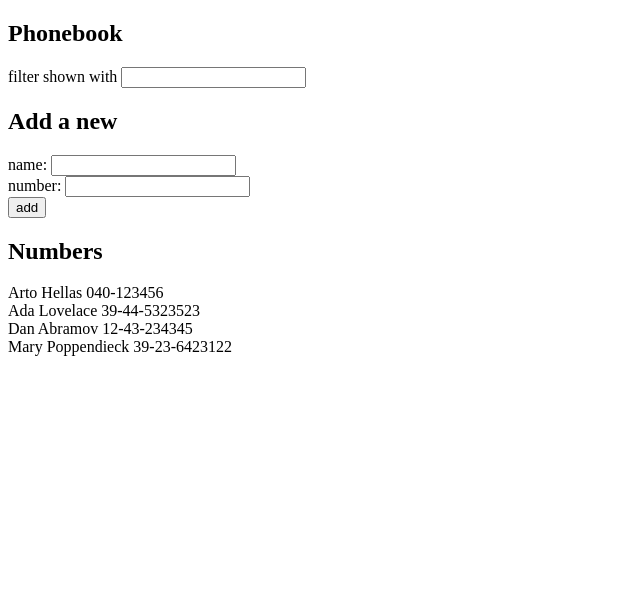
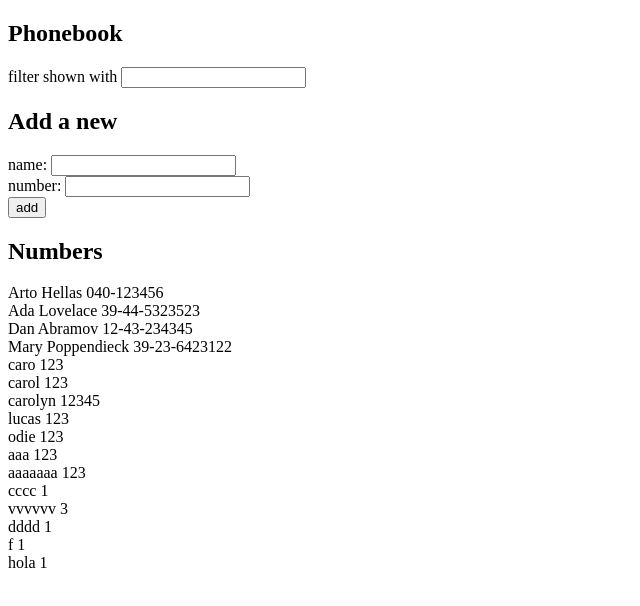
Before and after one commit to sadhu89/fullstackopen, a React (Create React App) app in the folder part2/phonebook/: page / in a window 1280 px wide. Shown: the top 606 px of the page, without its empty margins (0-640 px from the left). Built offline with nearby package versions, Linux system fonts and the light colour scheme; data requests are answered from the project's data file.

Commit message:
Save data in the db

```diff
--- a/part2/phonebook/db.json
+++ b/part2/phonebook/db.json
@@ -1,5 +1,5 @@
 {
-  "persons":[
+  "persons": [
     {
       "name": "Arto Hellas",
       "number": "040-123456",
@@ -19,6 +19,66 @@
       "name": "Mary Poppendieck",
       "number": "39-23-6423122",
       "id": 4
+    },
+    {
+      "name": "caro",
+      "number": "123",
+      "id": 5
+    },
+    {
+      "name": "carol",
+      "number": "123",
+      "id": 6
+    },
+    {
+      "name": "carolyn",
+      "number": "12345",
+      "id": 7
+    },
+    {
+      "name": "lucas",
+      "number": "123",
+      "id": 8
+    },
+    {
+      "name": "odie",
+      "number": "123",
+      "id": 9
+    },
+    {
+      "name": "aaa",
+      "number": "123",
+      "id": 10
+    },
+    {
+      "name": "aaaaaaa",
+      "number": "123",
+      "id": 11
+    },
+    {
+      "name": "cccc",
+      "number": "1",
+      "id": 12
+    },
+    {
+      "name": "vvvvvv",
+      "number": "3",
+      "id": 13
+    },
+    {
+      "name": "dddd",
+      "number": "1",
+      "id": 14
+    },
+    {
+      "name": "f",
+      "number": "1",
+      "id": 15
+    },
+    {
+      "name": "hola",
+      "number": "1",
+      "id": 16
     }
   ]
 }
--- a/part2/phonebook/src/App.js
+++ b/part2/phonebook/src/App.js
@@ -19,7 +19,7 @@ const App = () => {
   },[])
   console.log('render', persons.length, 'persons')
 
-  const [filteredPersons, setFilteredPersons] = useState(persons)
+  const [filteredPersons, setFilteredPersons] = useState([])
 
   const [newPerson, setNewPerson] = useState({name: '', number: ''})
 
@@ -28,8 +28,14 @@ const App = () => {
     if(persons.map(p => p.name).indexOf(newPerson.name) >= 0) {
       return alert(`${newPerson.name} is already added to phonebook`)
     }
-    setPersons(persons.concat({name: newPerson.name, number: newPerson.number}))
-    setNewPerson({name: '', number: ''})
+    axios
+    .post('http://localhost:3001/persons', newPerson)
+      .then(response => {
+      let newPersons = persons.concat({id: response.data.id, name: newPerson.name, number: newPerson.number})
+      setPersons(newPersons)
+      setFilteredPersons(newPersons)
+      setNewPerson({name: '', number: ''})
+    })
   }
 
   const handleInputChange = (personFieldName) => {
```
